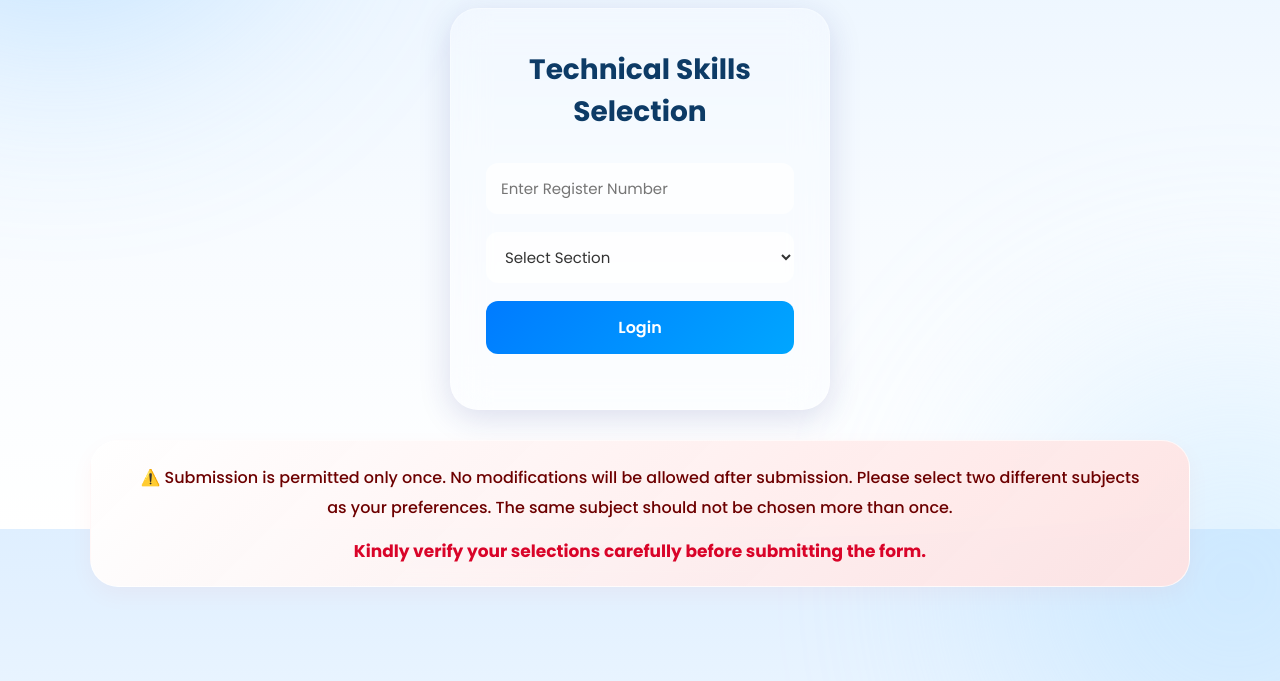
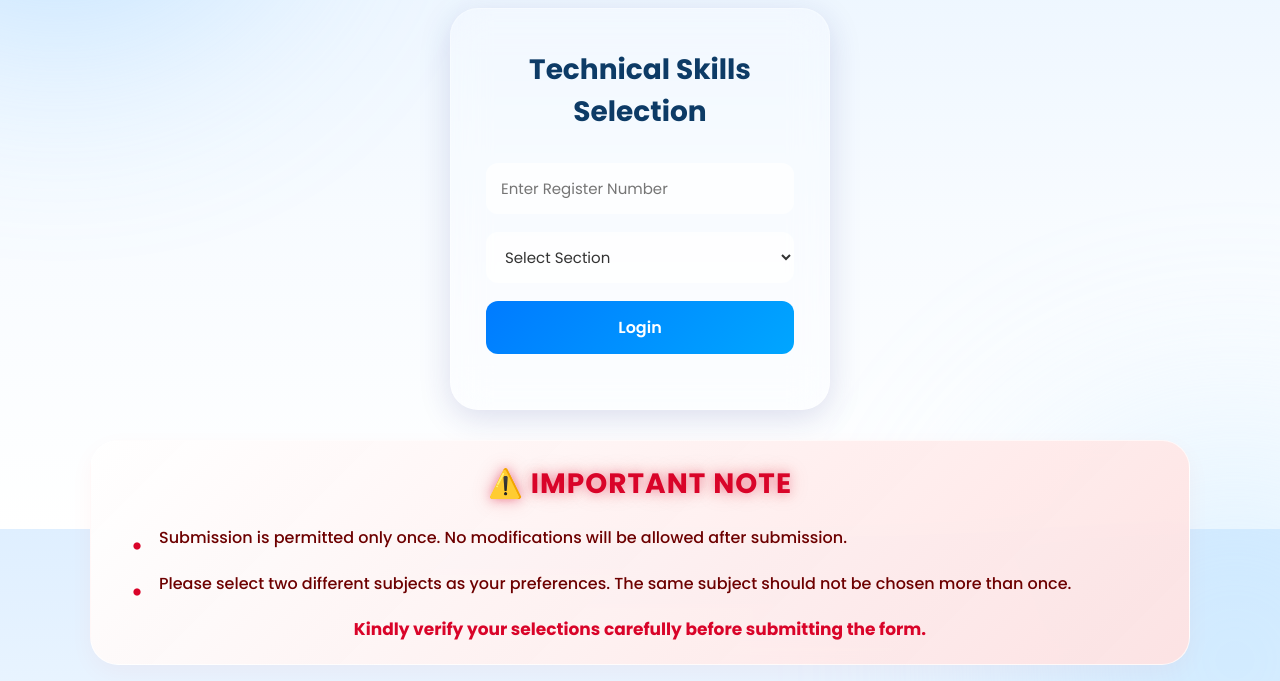
Before and after one commit to SakethRoyal01/Technical-Skills, a website: page public/index.html in a window 1280 px wide. Shown: the part 271-952 px from the top of the page. Drawn offline with Linux system fonts and the light colour scheme.

```diff
--- a/public/index.html
+++ b/public/index.html
@@ -145,6 +145,96 @@
     }
 }
 
+
+/* NOTE HEADING */
+
+.note-heading{
+
+    margin-bottom:18px;
+
+    color:#d90429;
+
+    font-size:28px;
+
+    font-weight:700;
+
+    letter-spacing:1px;
+
+    text-shadow:
+        0 0 8px rgba(217,4,41,0.35),
+        0 0 18px rgba(217,4,41,0.18);
+
+    animation:glow 2s infinite alternate;
+}
+
+/* GLOW EFFECT */
+
+@keyframes glow{
+
+    from{
+
+        text-shadow:
+            0 0 6px rgba(217,4,41,0.25),
+            0 0 14px rgba(217,4,41,0.12);
+    }
+
+    to{
+
+        text-shadow:
+            0 0 12px rgba(217,4,41,0.45),
+            0 0 24px rgba(217,4,41,0.25);
+    }
+}
+
+/* NOTE LIST */
+
+.note-list{
+
+    list-style:none;
+
+    padding:0;
+
+    margin:0;
+}
+
+.note-list li{
+
+    position:relative;
+
+    padding-left:28px;
+
+    margin-bottom:16px;
+
+    color:#6d0000;
+
+    font-size:16px;
+
+    font-weight:500;
+
+    line-height:1.9;
+
+    text-align:left;
+}
+
+/* BULLET SYMBOL */
+
+.note-list li::before{
+
+    content:"•";
+
+    position:absolute;
+
+    left:0;
+
+    top:0;
+
+    color:#d90429;
+
+    font-size:24px;
+
+    font-weight:bold;
+}
+
 </style>
 </head>
 
@@ -212,16 +302,27 @@
 
 <!-- FOOTER NOTE -->
 
+<!-- FOOTER NOTE -->
+
 <div class="note-container">
 
-    <p class="note-text">
+    <h2 class="note-heading">
+        ⚠️ IMPORTANT NOTE
+    </h2>
 
-        ⚠️ Submission is permitted only once.
-        No modifications will be allowed after submission.
-        Please select two different subjects as your preferences.
-        The same subject should not be chosen more than once.
+    <ul class="note-list">
 
-    </p>
+        <li>
+            Submission is permitted only once.
+            No modifications will be allowed after submission.
+        </li>
+
+        <li>
+            Please select two different subjects as your preferences.
+            The same subject should not be chosen more than once.
+        </li>
+
+    </ul>
 
     <p class="highlight-note">
 
```
Also changed, not shown: public/selection.html (+118 -0 lines).
